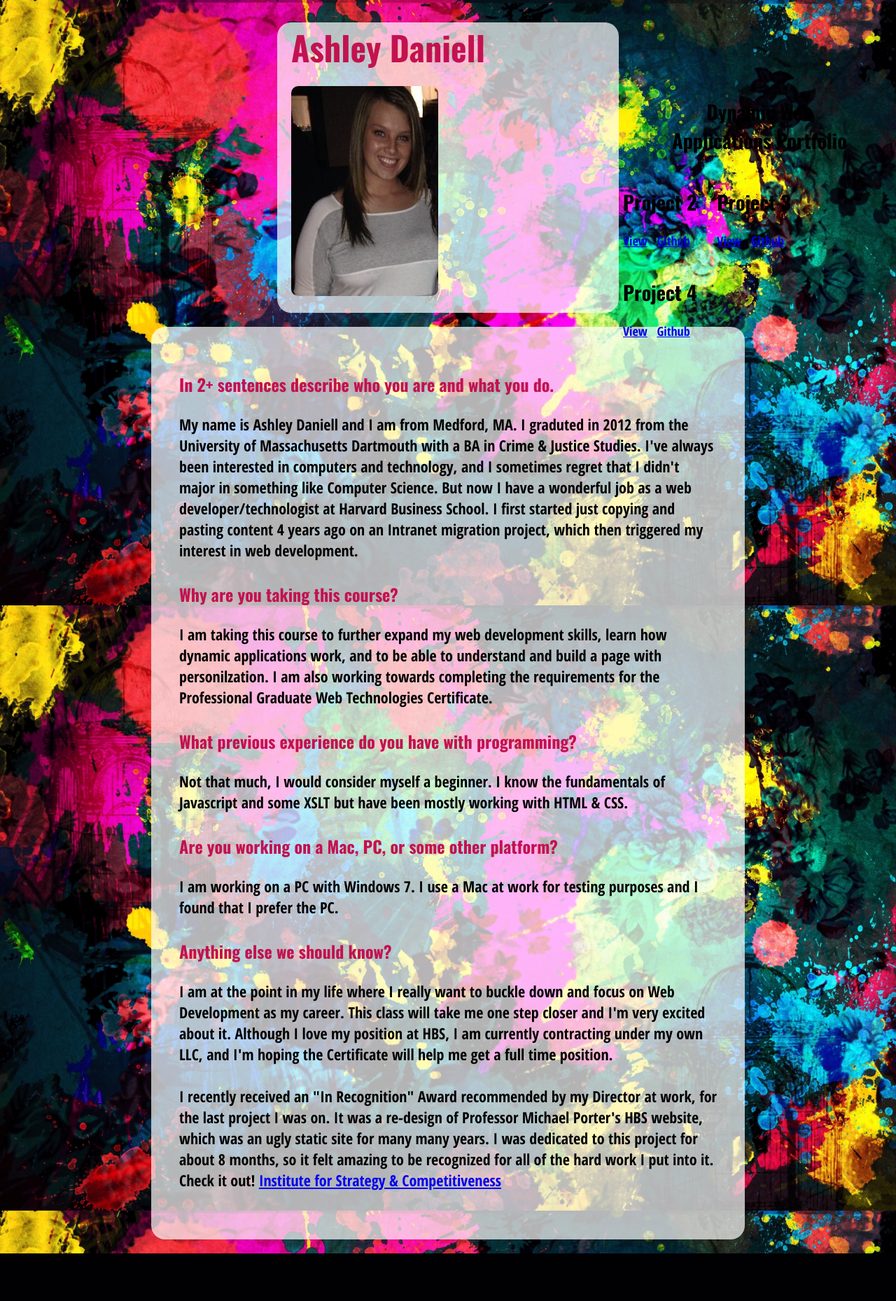
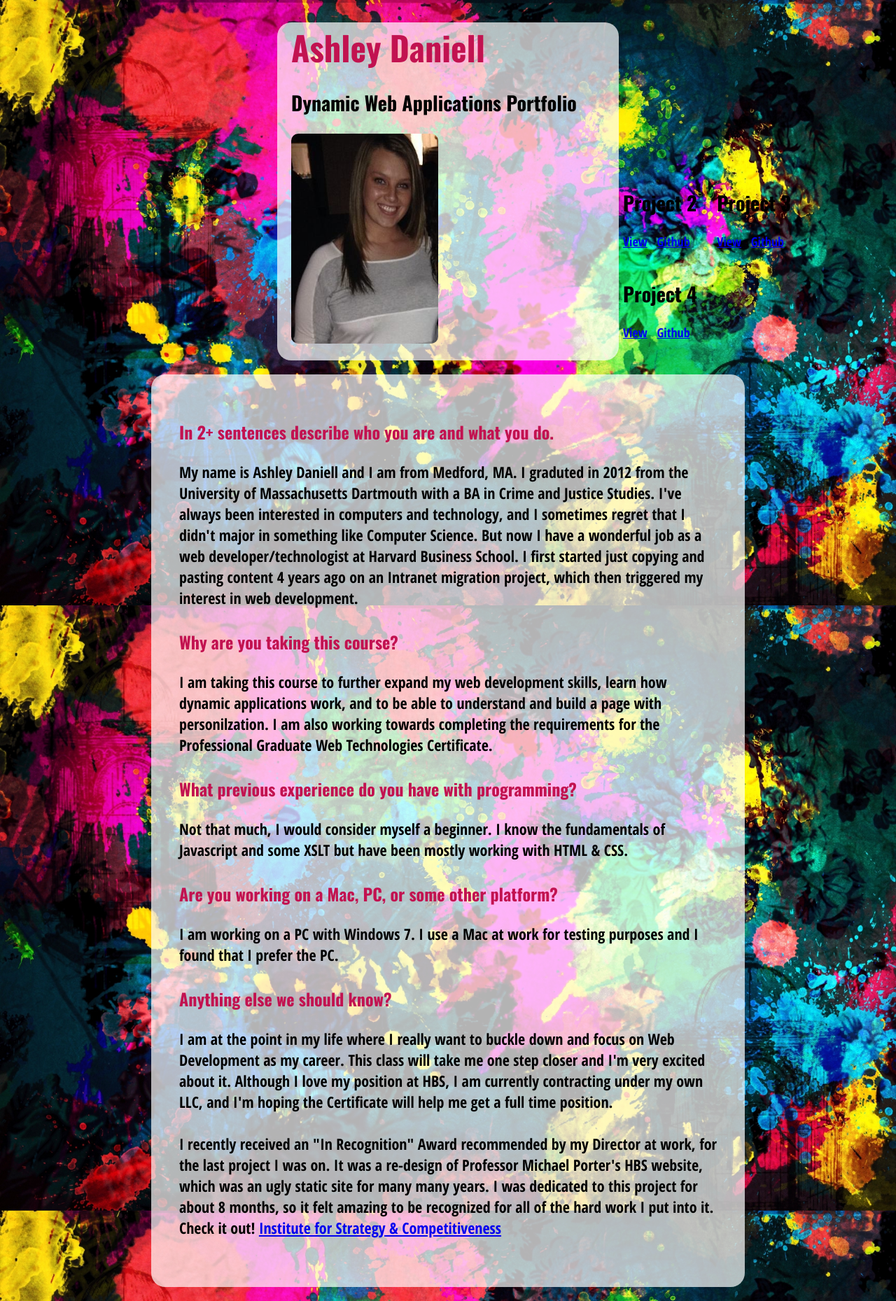
Before and after one commit to adaniell/p1, a PHP site: page / in a window 1280 px wide. Shown: the whole page at 70% size. Before the commit the page ends 1791 px from the top, so only its background shows below. Run offline with PHP 8.4, Linux system fonts and the light colour scheme.

Commit message:
Updated all

```diff
--- a/index.php
+++ b/index.php
@@ -1,18 +1,25 @@
 <!DOCTYPE html>
 <html>
 <body>
-<link rel="stylesheet" href="stylesheet.css" type="text/css"/>
+
+<head>
+<meta charset="UTF-8">
+<title>Ashley Daniell</title>
+<link rel="stylesheet" href="stylesheet.css" type="text/css">
 <link href='http://fonts.googleapis.com/css?family=Luckiest+Guy' rel='stylesheet' type='text/css'>
 <link href='http://fonts.googleapis.com/css?family=Oswald:400,700|Open+Sans+Condensed:300,700' rel='stylesheet' type='text/css'>
+</head>
+
 
 <div id="container">
 
 <div id="div1">
 <h1>Ashley Daniell</h1>
-<img class="img-border" src="/p1/images/me.png" width="210" height="300" />
+<h2>Dynamic Web Applications Portfolio</h2>
+<img class="img-border" src="me.png" alt="ashley-daniell" width="210" height="300"/>
+
 
 <ul>
-<h2>Dynamic Web<br/> Applications Portfolio</h2>
 <li>
 <h2>Project 2</h2>
 <p><a href="http://p2.ashleydaniell.com">View</a>&nbsp;&nbsp;
@@ -37,7 +44,7 @@
 <div id="div2">
 
 <h3>In 2+ sentences describe who you are and what you do.</h3>
-<p>My name is Ashley Daniell and I am from Medford, MA. I graduted in 2012 from the University of Massachusetts Dartmouth with a BA in Crime &amp; Justice Studies. I've always been interested in computers and technology, and I sometimes regret that I didn't major in something like Computer Science. But now I have a wonderful job as a web developer/technologist at Harvard Business School. I first started just copying and pasting content 4 years ago on an Intranet migration project, which then triggered my interest in web development. </p>
+<p>My name is Ashley Daniell and I am from Medford, MA. I graduted in 2012 from the University of Massachusetts Dartmouth with a BA in Crime and Justice Studies. I've always been interested in computers and technology, and I sometimes regret that I didn't major in something like Computer Science. But now I have a wonderful job as a web developer/technologist at Harvard Business School. I first started just copying and pasting content 4 years ago on an Intranet migration project, which then triggered my interest in web development. </p>
 
 <h3>Why are you taking this course?</h3>
 <p>I am taking this course to further expand my web development skills, learn how dynamic applications work, and to be able to understand and build a page with personilzation. I am also working towards completing the requirements for the Professional Graduate Web Technologies Certificate.</p>
--- a/stylesheet.css
+++ b/stylesheet.css
@@ -2,7 +2,7 @@
 /* CSS Document */
 
 body {
-    background-image: url('/p1/images/color-backgroud.jpg');
+    background-image: url('color-backgroud.jpg');
 	background-color:black;
 	background-size:100%;
 	margin: 0;
@@ -19,10 +19,8 @@ p {
 	font-weight:bold;
 	font-size:18px;
 }
-
 h2 {
 	font-size:28px;
-	text-align:center;
 	font-family: 'Oswald', sans-serif;
 }
 h3 {
@@ -50,7 +48,7 @@ h3 {
 	list-style-type:none;
 	position:absolute;
 	left:850px;
-	top:100px;
+	top:230px;
 }
 #div1 ul li {
 	display:inline-block;
```
Also changed, not shown: README.md, color-backgroud.jpg (renamed from images/color-backgroud.jpg), me.png (renamed from images/me.png).
